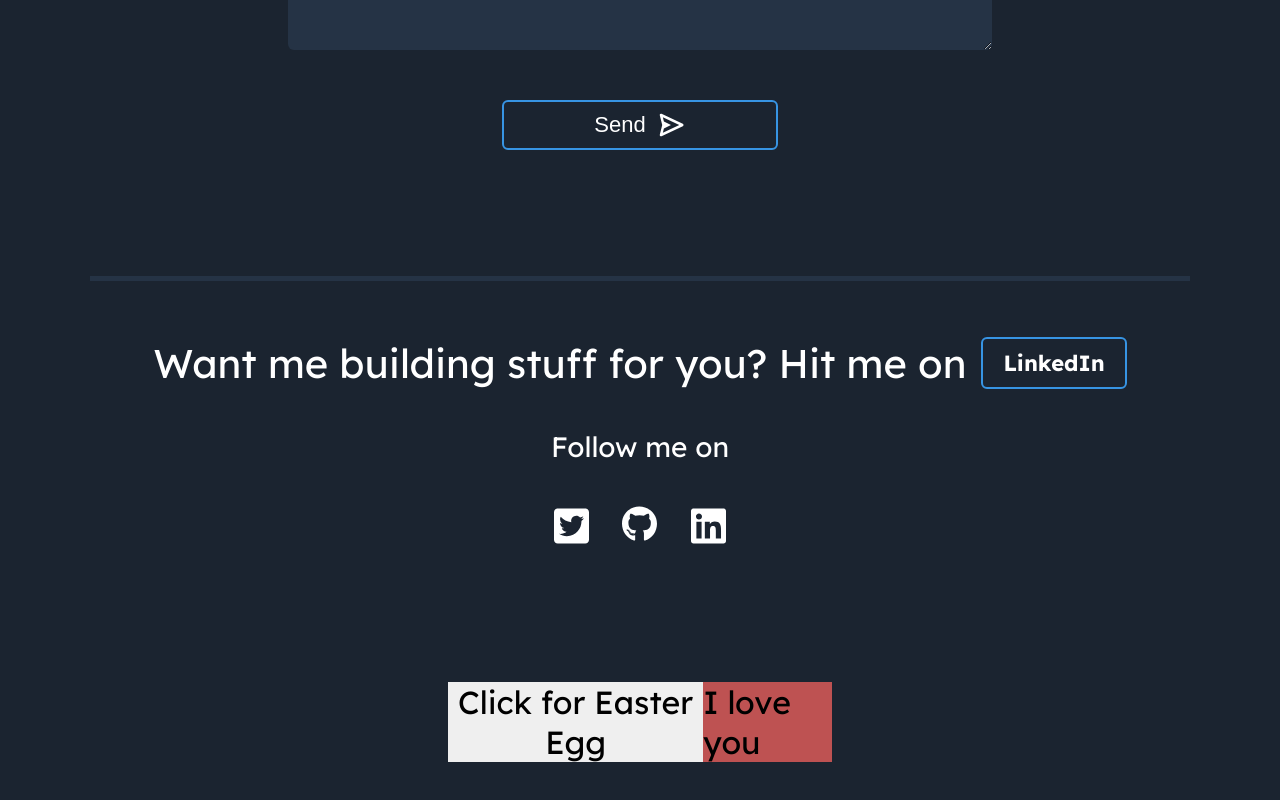
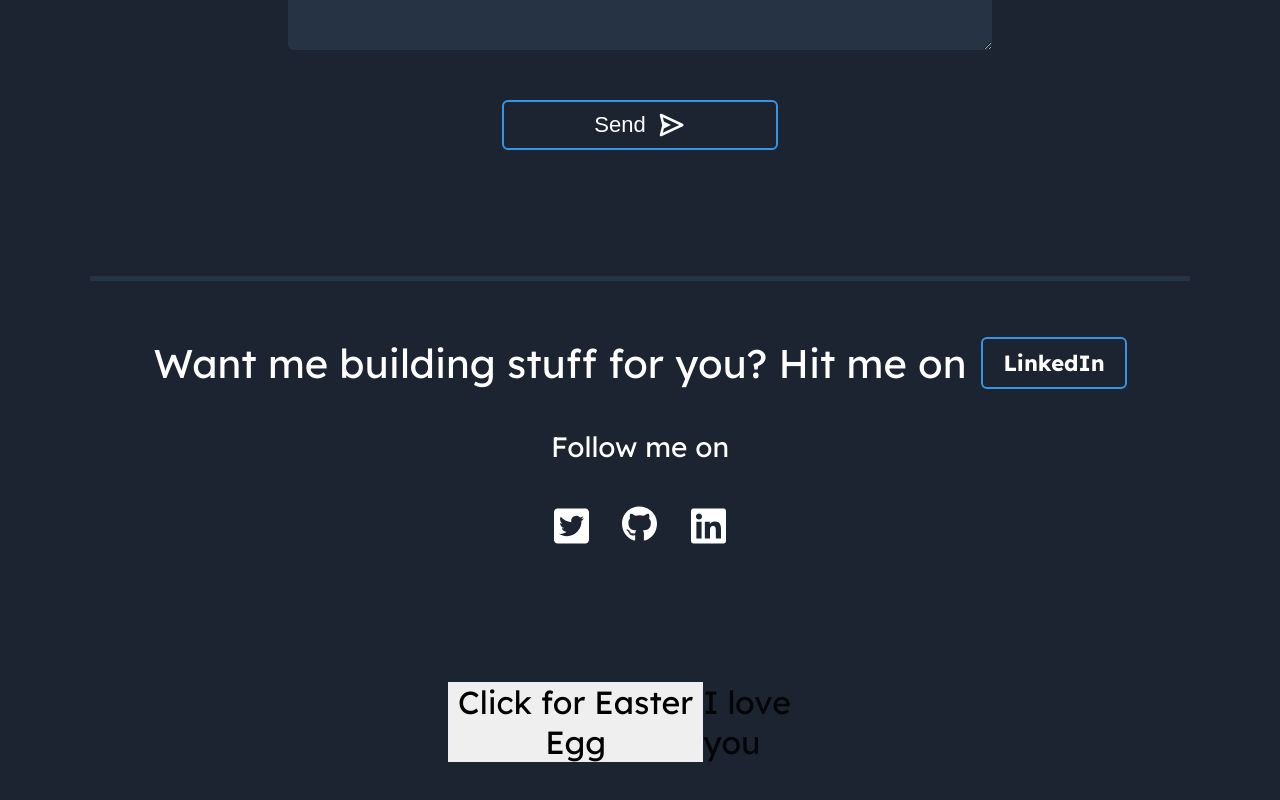
Before and after one commit to NTiger07/portfolio-react, a React (Create React App) app: page / in a window 1280 px wide. Shown: the part 4826-5626 px from the top of the page. Built offline with nearby package versions, Linux system fonts and the light colour scheme.

Commit message:
added keyframes

```diff
--- a/src/components/EasterEgg.css
+++ b/src/components/EasterEgg.css
@@ -19,3 +19,23 @@
   opacity: 0;
   transform: scale(0);
 }
+@-webkit-keyframes fade-out {
+  0% {
+    opacity: 1;
+  }
+  100% {
+    opacity: 0;
+  }
+}
+@keyframes fade-out {
+  0% {
+    opacity: 1;
+  }
+  100% {
+    opacity: 0;
+  }
+}
+.fade-out {
+  -webkit-animation: fade-out 2s ease-out 0.5s infinite both;
+  animation: fade-out 2s ease-out 0.5s infinite both;
+}
--- a/src/components/EasterEgg.jsx
+++ b/src/components/EasterEgg.jsx
@@ -9,7 +9,9 @@ export default function EasterEgg() {
   return (
     <div className="easteregg_section">
       <button onClick={handleSnap}>Click for Easter Egg</button>
-      <span className={`snap ${isVanished ? "vanished" : ""}`}>I love you</span>
+      <span className={`fade-out ${isVanished ? "vanished" : ""}`}>
+        I love you
+      </span>
     </div>
   );
 }
```
